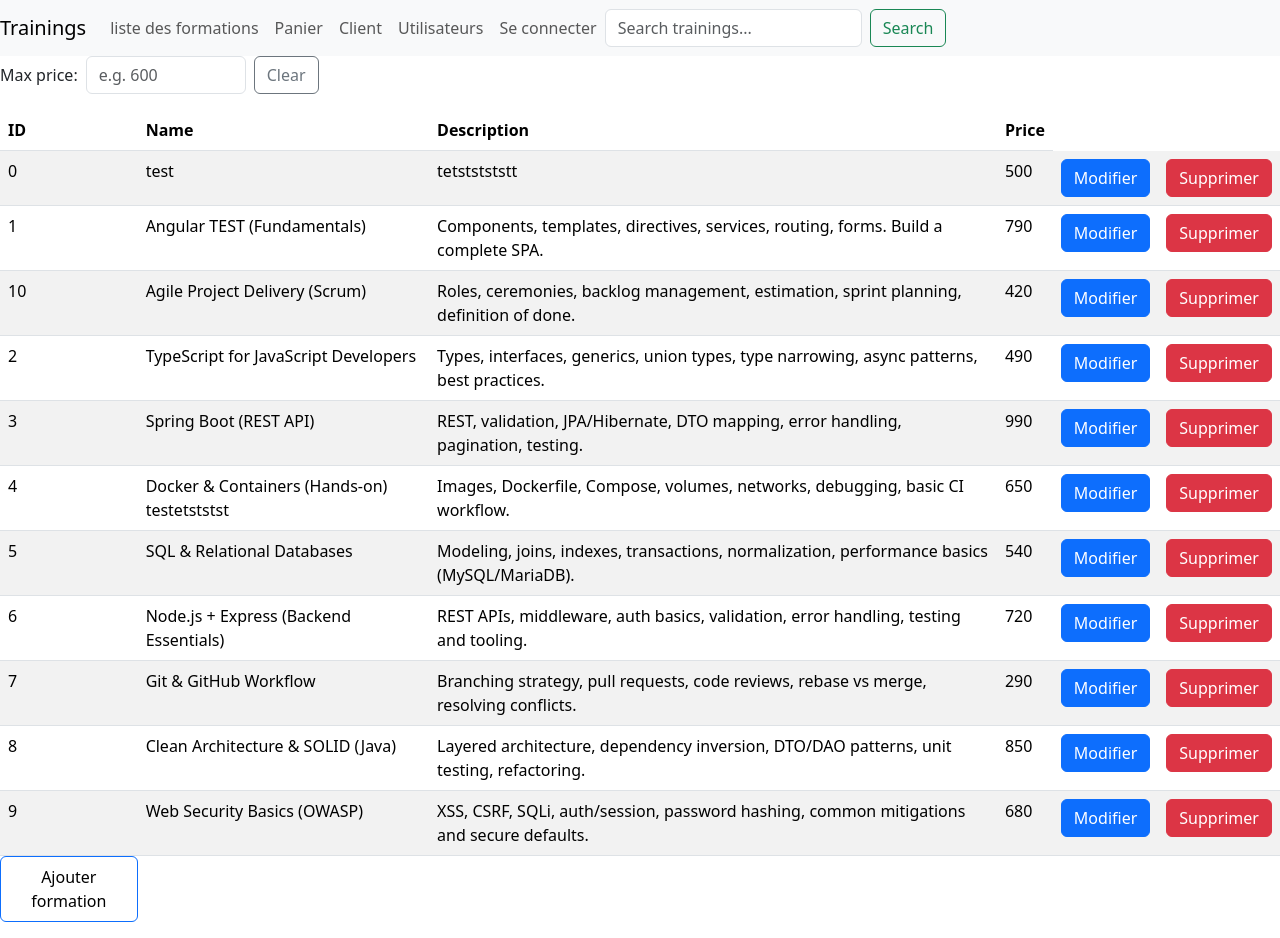
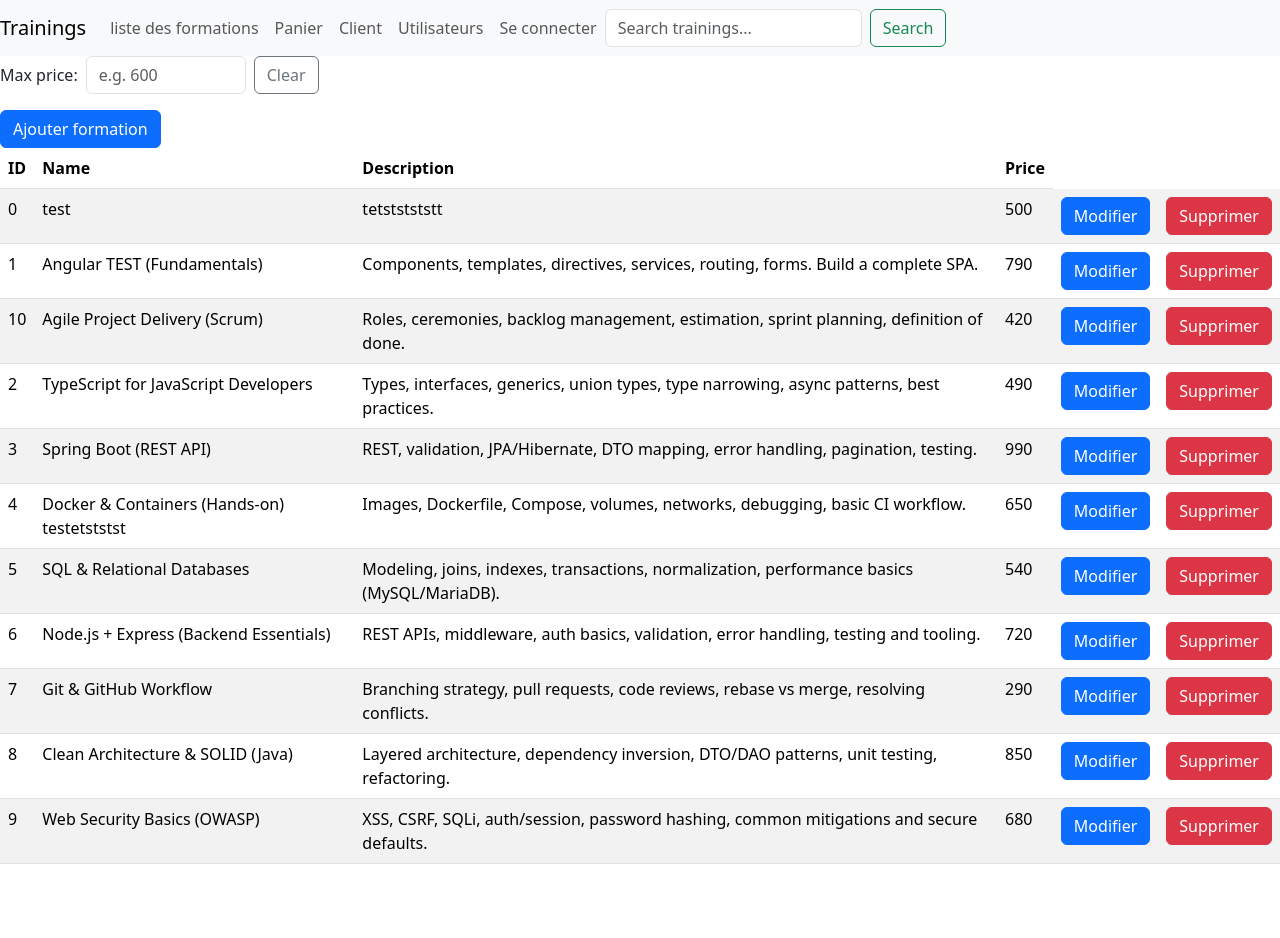
Before and after one commit to remicampistron512/training-front-app, an Angular app: page /admin-trainings in a window 1280 px wide. After the commit the page ends 880 px from the top, so only its background shows below. Built offline with nearby package versions, Linux system fonts and the light colour scheme; data requests are answered from the project's data file.

Commit message:
deplacer le bouton ajouter formation vers le haut de l'app

```diff
--- a/src/app/components/admin-trainings/admin-trainings.html
+++ b/src/app/components/admin-trainings/admin-trainings.html
@@ -27,6 +27,7 @@
           <button type="button" class="btn-close" aria-label="Close" (click)="closeFlash()"></button>
         </div>
       }
+      <button routerLink="/training-form" class="btn btn-primary">Ajouter formation</button>
       <table class="table table-striped table-hover">
         <thead>
         <tr>
@@ -38,6 +39,7 @@
         </thead>
 
         <tbody>
+
           @for (training of filteredTrainings; track training.id) {
             <tr>
               <td>{{ training.id }}</td>
@@ -52,7 +54,7 @@
               <td><button routerLink="/training-form" class="btn btn-danger">Supprimer</button></td>
             </tr>
           }
-          <tr><button routerLink="/training-form" class="btn btn-primary">Ajouter formation</button></tr>
+
         </tbody>
       </table>
     </ng-container>
```
